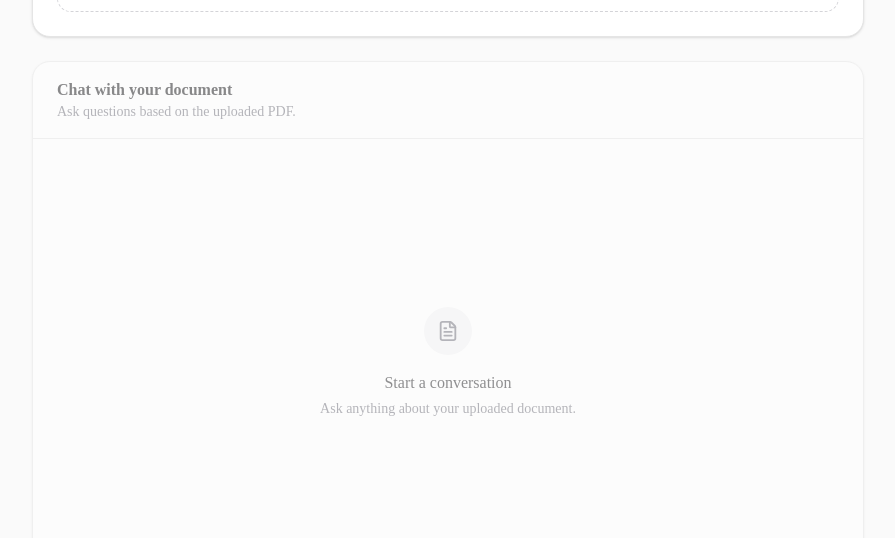
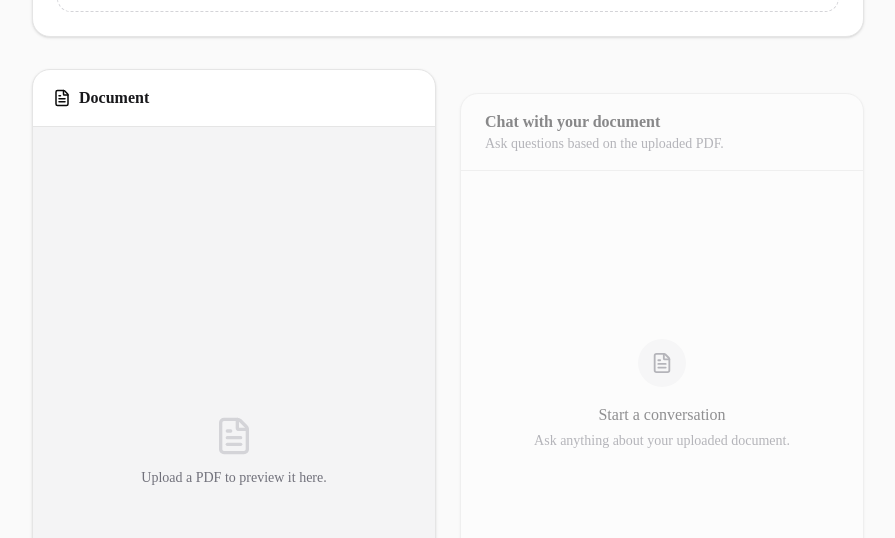
Before and after one commit to itsnghianvn/doc-ai, a Next.js app in the folder frontend/: page / in a window 1280 px wide. Shown: the part 327-865 px from the top of the page, without its empty margins (192-1087 px from the left). Built offline with nearby package versions, Linux system fonts and the light colour scheme; no server answers.

Commit message:
feat: complete document upload and chat UI

```diff
--- a/frontend/app/page.tsx
+++ b/frontend/app/page.tsx
@@ -132,6 +132,12 @@ export default function Home() {
     }
   };
 
+  const pdfUrl = result?.filename
+    ? `${process.env.NEXT_PUBLIC_API_URL}/upload/${encodeURIComponent(
+        result.filename
+      )}`
+    : null;
+
   return (
     <main className="min-h-screen bg-zinc-50">
       <div className="mx-auto w-full max-w-4xl px-4 py-10 sm:px-6 lg:px-8">
@@ -252,7 +258,51 @@ export default function Home() {
           </div>
         </section>
 
-        {/* Chat Section */}
+        {/* Document + Chat */}
+        <div className="mt-8 grid gap-6 lg:grid-cols-2">
+          {/* PDF Viewer */}
+          <section className="overflow-hidden rounded-2xl border bg-white shadow-sm">
+            <div className="border-b px-5 py-4">
+              <div className="flex items-center gap-2">
+                <FileText size={18} />
+
+                <h2 className="font-semibold text-zinc-900">
+                  Document
+                </h2>
+              </div>
+
+              {result?.filename && (
+                <p className="mt-1 truncate text-xs text-zinc-500">
+                  {result.filename}
+                </p>
+              )}
+            </div>
+
+            <div className="h-[650px] bg-zinc-100">
+              {pdfUrl ? (
+                <iframe
+                  src={pdfUrl}
+                  title="PDF document"
+                  className="h-full w-full border-0"
+                />
+              ) : (
+                <div className="flex h-full items-center justify-center px-6 text-center">
+                  <div>
+                    <FileText
+                      size={40}
+                      className="mx-auto text-zinc-300"
+                    />
+
+                    <p className="mt-3 text-sm text-zinc-500">
+                      Upload a PDF to preview it here.
+                    </p>
+                  </div>
+                </div>
+              )}
+            </div>
+          </section>
+
+          {/* Chat */}
           <div
             className={
               !result
@@ -270,6 +320,7 @@ export default function Home() {
               onKeyDown={handleKeyDown}
             />
           </div>
+        </div>
 
         {/* Error */}
         {error && (
```
Also changed, not shown: 1 other file (tests, documents, lock files or other folders). Lines whose indentation alone changed are shown as unchanged.
